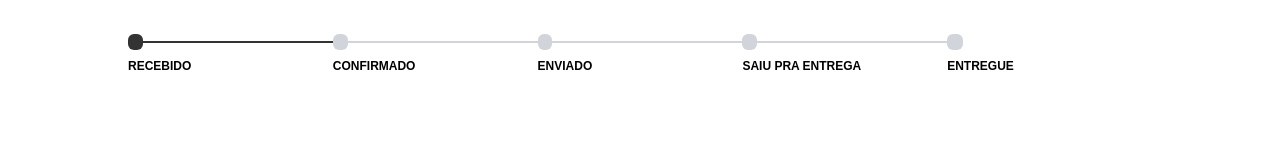
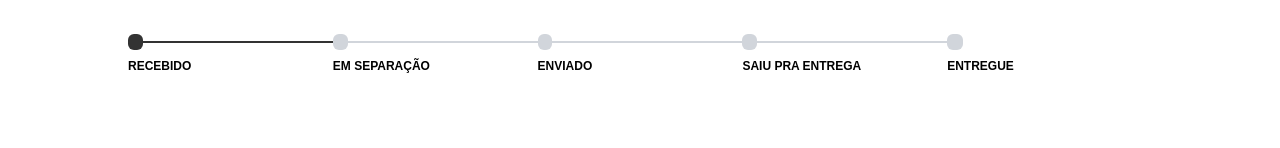
Before and after one commit to kleverson/osiris-lojabb-voucher-web, a React (Vite) app: page /1/status in a window 1280 px wide. Shown: the part 552-700 px from the top of the page. Built offline with nearby package versions, Linux system fonts and the light colour scheme; no server answers; a web font is replaced by a local one.

Commit message:
implementing feedback reswcue voucher

```diff
--- a/src/components/TrackInfo/index.tsx
+++ b/src/components/TrackInfo/index.tsx
@@ -2,7 +2,7 @@ import { useEffect, useState } from "react";
 
 const steps = [
   "RECEBIDO",
-  "CONFIRMADO",
+  "EM SEPARAÇÃO",
   "ENVIADO",
   "SAIU PRA ENTREGA",
   "ENTREGUE",
--- a/src/pages/status/index.tsx
+++ b/src/pages/status/index.tsx
@@ -14,6 +14,8 @@ const Status = () => {
 
   const [currentShipping, setCurrentShipping] = useState<Shipping>();
 
+  const [currentTracking, setCurrentTracking] = useState(1);
+
   async function getVoucher(code: string) {
     setLoading(true);
     console.log(loading);
@@ -27,6 +29,24 @@ const Status = () => {
       setLoading(false);
     }
   }
+
+  useEffect(() => {
+    if (currentShipping) {
+      if (currentShipping?.shipping.trackingUrl) {
+        console.log(currentShipping.shipping.trackingstatus?.status);
+        switch (currentShipping.shipping.trackingstatus?.status) {
+          case "Entregue":
+            setCurrentTracking(5);
+            break;
+          case "Saiu para entrega":
+            setCurrentTracking(3);
+            break;
+          default:
+            setCurrentTracking(2);
+        }
+      }
+    }
+  }, [currentShipping]);
 
   useEffect(() => {
     if (code) {
@@ -78,7 +98,7 @@ const Status = () => {
           <DeliveryInfo
             showTrack={true}
             data={currentShipping}
-            currentTrack={1}
+            currentTrack={currentTracking}
           />
         </div>
       </div>
--- a/src/services/api.ts
+++ b/src/services/api.ts
@@ -1,7 +1,7 @@
 import axios from "axios";
 
 const api = axios.create({
-  baseURL: "https://apiresgate.osiris-tech.co/api/v1",
+  baseURL: "http://localhost:8585/api/v1",
   timeout: 300000,
   headers: {
     "Content-Type": "application/json",
--- a/src/types/shipping.ts
+++ b/src/types/shipping.ts
@@ -30,12 +30,18 @@ export interface Image {
   image_id: string;
 }
 
+export interface TrackingStatus {
+  desc: string;
+  status: string;
+}
+
 export interface Shipping {
   name: string;
   email: string;
   address: Address;
   delivery_estimated: string;
   trackingUrl: string;
+  trackingstatus?: TrackingStatus;
 }
 
 export interface Address {
```
